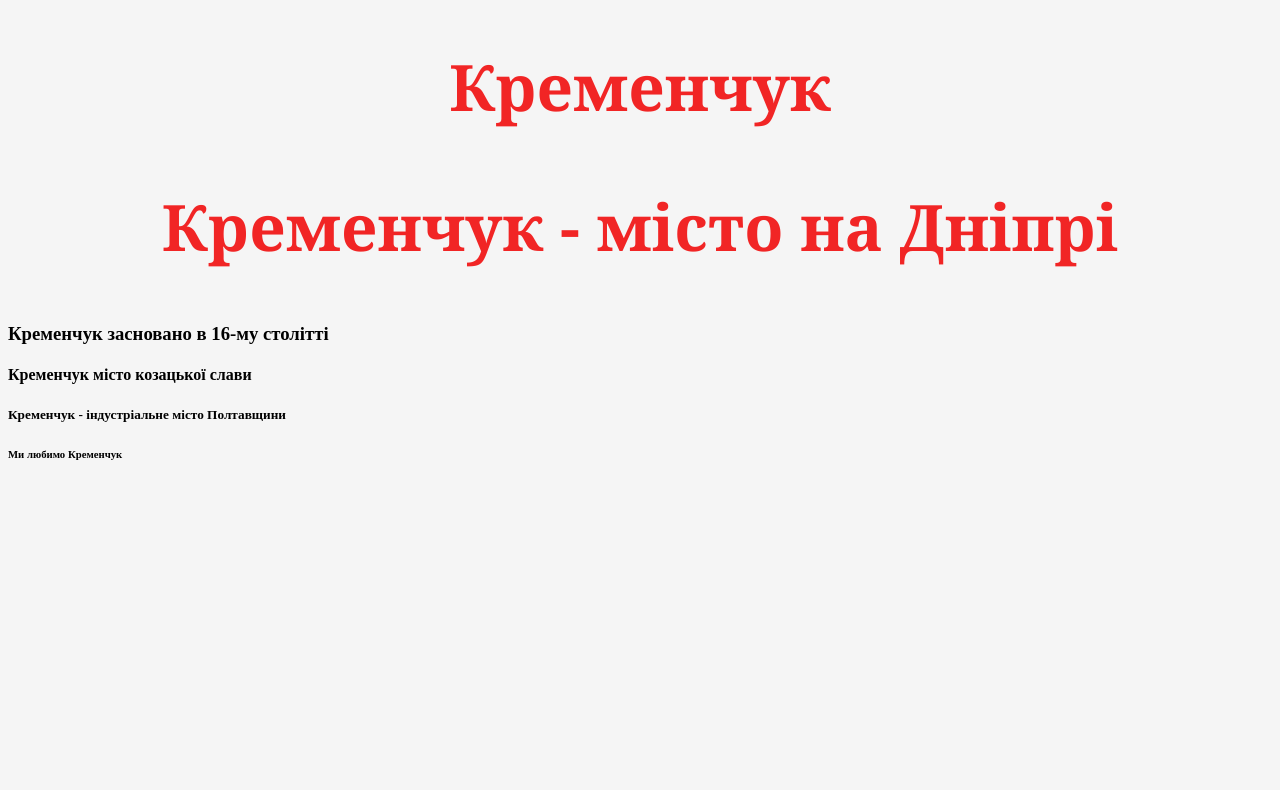
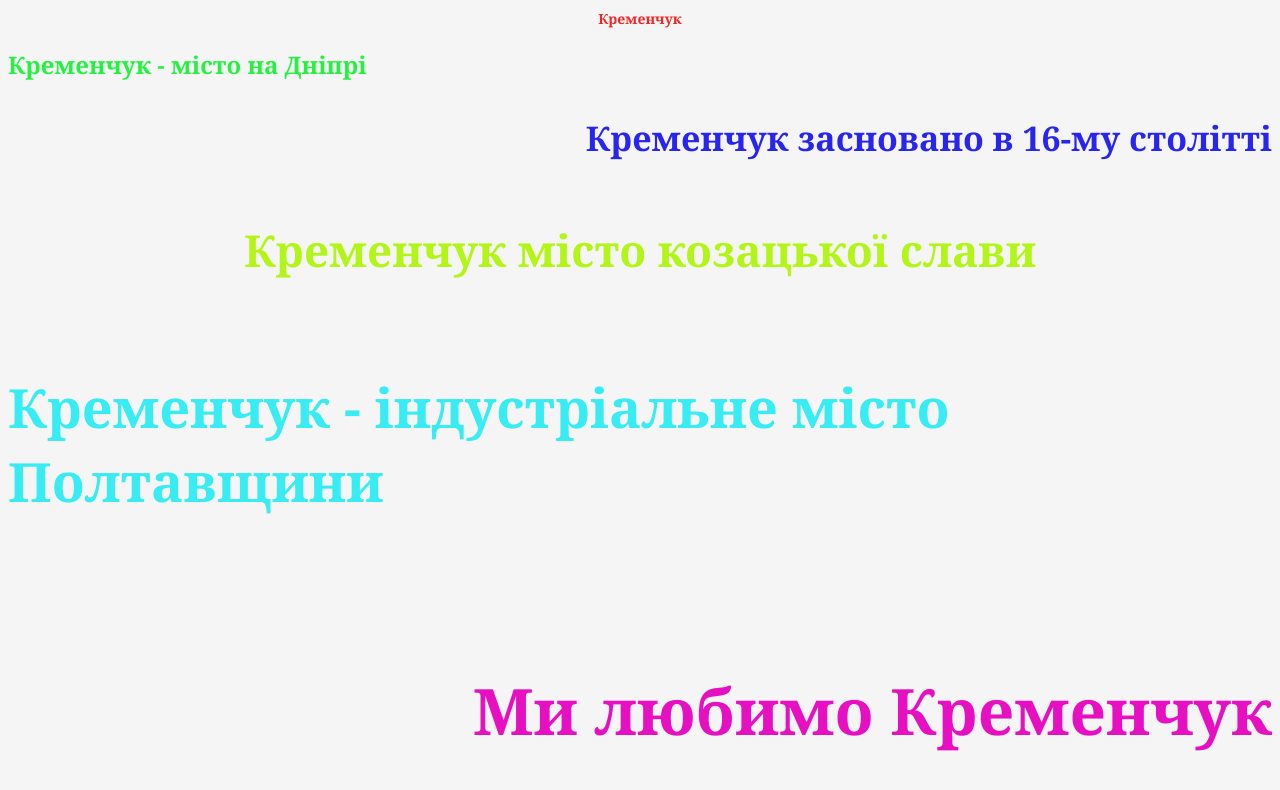
Before and after one commit to AndreyKremen/repo, a plain HTML site: page index.html in a window 1280 px wide. Drawn offline with Linux system fonts and the light colour scheme.

Commit message:
edit file css

```diff
--- a/styles.css
+++ b/styles.css
@@ -5,12 +5,40 @@ h1{
 color:rgb(241, 37, 37);
 text-align: center;
 font-family: Georgia, 'Times New Roman', Times, serif;
-font-size: 64px;
+font-size: 14px;
 flex: auto;
 }
 h2{
-color:rgb(241, 37, 37);
+color:rgb(37, 241, 64);
+text-align: left;
+font-family: Georgia, 'Times New Roman', Times, serif;
+font-size: 24px;
+flex: auto;
+}
+h3{
+color:rgb(41, 37, 241);
+text-align: right;
+font-family: Georgia, 'Times New Roman', Times, serif;
+font-size: 34px;
+flex: auto;
+}
+h4{
+color:rgb(178, 245, 23);
 text-align: center;
+font-family: Georgia, 'Times New Roman', Times, serif;
+font-size: 44px;
+flex: auto;
+}
+h5{
+color:rgba(37, 234, 241, 0.918);
+text-align: left;
+font-family: Georgia, 'Times New Roman', Times, serif;
+font-size: 54px;
+flex: auto;
+}
+h6{
+color:rgb(230, 16, 194);
+text-align: right;
 font-family: Georgia, 'Times New Roman', Times, serif;
 font-size: 64px;
 flex: auto;
```
